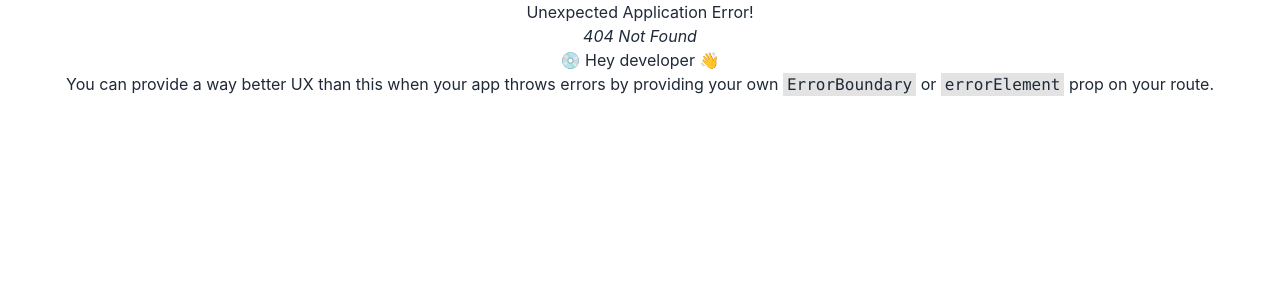
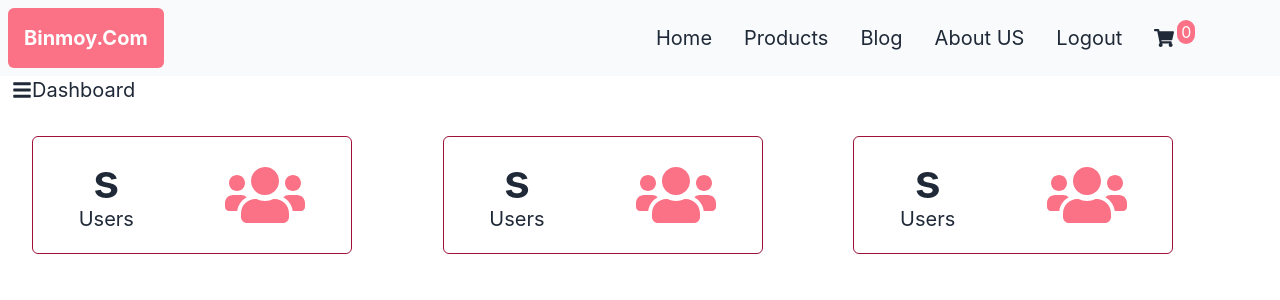
Before and after one commit to mdasif526976/Binmoy.Com, a React (Create React App) app: page /dashboard/admin in a window 1280 px wide. Before the commit this address had no page. Shown: the top 300 px of the page. Built offline with nearby package versions, Linux system fonts and the light colour scheme; no server answers.

Commit message:
cataghori page create

```diff
--- a/src/Authprovider/Authprovider.js
+++ b/src/Authprovider/Authprovider.js
@@ -1,5 +1,5 @@
-import React, { createContext, useState } from 'react';
-import {createUserWithEmailAndPassword, getAuth, GoogleAuthProvider, signInWithEmailAndPassword, signInWithPopup, signOut}  from "firebase/auth";
+import React, { createContext, useEffect, useState } from 'react';
+import {createUserWithEmailAndPassword, getAuth, GoogleAuthProvider, onAuthStateChanged, signInWithEmailAndPassword, signInWithPopup, signOut}  from "firebase/auth";
 import { app } from '../firebase/Firebase.config';
 import toast from 'react-hot-toast';
 export const AuthContext = createContext();
@@ -11,25 +11,39 @@ const Authprovider = ({children}) => {
 
     const provider = new GoogleAuthProvider();
   const googleSign=()=>{
+    setLoading(true)
       return signInWithPopup(auth,provider)
   }
 
 //   create user
 const SignUpWithEmailPassword = (email,password)=>{
+    setLoading(true)
     return createUserWithEmailAndPassword(auth,email,password)
 }
 
 // login user
 const loginUser = (email,password)=>{
+    setLoading(true)
     return signInWithEmailAndPassword(auth,email,password)
 }
 
 // logOut
 const logOut = ()=>{
+    setLoading(true)
     signOut(auth).then(()=>{
         toast.success('Log Out Successfully')
     })
 }
+
+// on state change
+useEffect( () =>{
+    const unsubscribe = onAuthStateChanged(auth, currentUser =>{
+        setUser(currentUser);
+        setLoading(false);
+    });
+
+    return () => unsubscribe();
+}, [])
 
      const authInfo = {
         user,setUser,loading,setLoading,googleSign,logOut
--- /dev/null
+++ b/src/component/AdminPage/AdminPage.js
@@ -0,0 +1,45 @@
+import React from 'react';
+import { FaUsers } from 'react-icons/fa';
+const AdminPage = () => {
+    return (
+        <div className='m-8'>
+            {/*  card section  */}
+            <div className='grid grid-cols-1 lg:grid-cols-3 gap-4'>
+
+              <div className=' w-80 rounded-md py-5 border border-rose-800 '>
+                 <div className='flex items-center justify-around '>
+                    <div className='flex flex-col'>
+                    <h1 className='text-5xl font-semibold'>s</h1>
+                    <h1 className='font-normal text-xl'>Users</h1>
+                    </div>
+                    <FaUsers className='w-20 h-16 text-rose-400'/>
+                 </div>
+
+              </div>
+              <div className=' w-80 rounded-md py-5 border border-rose-800 '>
+                 <div className='flex items-center justify-around '>
+                    <div className='flex flex-col'>
+                    <h1 className='text-5xl font-semibold'>s</h1>
+                    <h1 className='font-normal text-xl'>Users</h1>
+                    </div>
+                    <FaUsers className='w-20 h-16 text-rose-400'/>
+                 </div>
+
+              </div>
+              <div className=' w-80 rounded-md py-5 border border-rose-800 '>
+                 <div className='flex items-center justify-around '>
+                    <div className='flex flex-col'>
+                    <h1 className='text-5xl font-semibold'>s</h1>
+                    <h1 className='font-normal text-xl'>Users</h1>
+                    </div>
+                    <FaUsers className='w-20 h-16 text-rose-400'/>
+                 </div>
+
+              </div>
+
+            </div>
+        </div>
+    );
+};
+
+export default AdminPage;
--- /dev/null
+++ b/src/component/Advatisement/Advatisement.js
@@ -0,0 +1,11 @@
+import React from 'react';
+
+const Advatisement = () => {
+    return (
+        <div>
+
+        </div>
+    );
+};
+
+export default Advatisement;
--- /dev/null
+++ b/src/component/Catagoris/Catagoris.js
@@ -0,0 +1,54 @@
+import React from 'react';
+import { Link } from 'react-router-dom';
+
+const Catagoris = () => {
+    return (
+        <div className='rounded-md'>
+            <h1>We have 4 Catagoris of Brand</h1>
+
+      <div className="grid gap-8 lg:grid-cols-3 sm:max-w-sm sm:mx-auto lg:max-w-full">
+      <Link>
+      <div className="card w-80 lg:w-96 bg-base-100 shadow-xl">
+  <div className="card-body text-center items-center">
+    <h2 className="card-title text-blue-600 text-4xl ">SAMSUNG</h2>
+       <div className="card-actions justify-end">
+
+    </div>
+  </div>
+</div>
+      </Link>
+      <Link>
+      <div className="card w-80 lg:w-96 bg-base-100 shadow-xl">
+  <div className="card-body text-center items-center">
+    <h2 className="card-title text-red-600 text-4xl font-sans ">Oneplus</h2>
+       <div className="card-actions justify-end">
+
+    </div>
+  </div>
+</div>
+      </Link>
+      <Link>
+      <div className="card w-80 lg:w-96 bg-base-100 shadow-xl">
+  <div className="card-body text-center items-center">
+    <h2 className="card-title text-blue-500 text-4xl ">Vivo</h2>
+
+  </div>
+</div>
+      </Link>
+      <Link>
+      <div className="card w-80 lg:w-96 bg-base-100 shadow-xl">
+  <div className="card-body text-center items-center">
+    <h2 className="card-title text-green-500 text-4xl ">OPPO</h2>
+       <div className="card-actions justify-end">
+
+    </div>
+  </div>
+</div>
+      </Link>
+
+        </div>
+        </div>
+    );
+};
+
+export default Catagoris;
--- a/src/component/Home/BannerHome2/BannerHome2.js
+++ b/src/component/Home/BannerHome2/BannerHome2.js
@@ -1,15 +1,26 @@
 import React from 'react';
+import { Link } from 'react-router-dom';
 
 const BannerHome2 = () => {
     return (
-        <div className='grid grid-cols-4 mt-3 bg-gradient-to-r from-rose-300 to-red-100'>
-            <div className='col-span-1'>
-            <h1 className='text-2xl font-semibold text-center'>Wecome Newuser</h1>
-            <p>     </p>
-            </div>
-            <div className='col-span-3'>
+        <div className='mt-3 bg-gradient-to-r from-sky-300 to-red-50'>
+<div className="p-6 py-12 ">
+	<div className="container mx-auto">
+		<div className="flex flex-col lg:flex-row items-center justify-between">
+			<h2 className="text-center text-6xl tracking-tighter font-bold">Up to
+				<br className="sm:hidden"/>10% Off
+			</h2>
+			<div className="space-x-2 text-center py-2 lg:py-0">
+				<span>Plus free shipping! Use code:</span>
+				<span className="font-bold text-lg">NewUser10%</span>
+			</div>
+			<Link
+             className="px-5 mt-4 lg:mt-0 py-3 font-bold rounded-md border block
+              bg-rose-400 text-white">Shop Now ></Link>
+		</div>
+	</div>
+</div>
 
-            </div>
         </div>
     );
 };
--- a/src/component/Home/Home.js
+++ b/src/component/Home/Home.js
@@ -1,11 +1,14 @@
 import React from 'react';
 import BannerHome from './BannerHome/BannerHome';
 import BannerHome2 from './BannerHome2/BannerHome2';
+import { FaUser } from 'react-icons/fa';
+import Catagoris from '../Catagoris/Catagoris';
+import Advatisement from '../Advatisement/Advatisement';
 
 const Home = () => {
     return (
         <div className='grid grid-cols-6 m-8 gap-5 bg-slate-50'>
-            <div className='col-span-4'>
+            <div className='lg:col-span-4 col-span-6'>
                 <div className='grid grid-cols-1'>
                     <div>
                         <BannerHome></BannerHome>
@@ -15,20 +18,24 @@ const Home = () => {
                     </div>
                 </div>
             </div>
-            <div className='cols-span-2'>
-                <div className="card w-96 bg-rose-300 shadow-xl">
+            <div className='lg:cols-span-2'>
+                <div className="card w-96 h-60 hidden lg:block bg-rose-300 shadow-xl">
                     <div className="card-body">
+                        <FaUser className='mx-36 w-8 h-8  text-white'></FaUser>
                         <h2 className="text-center text-white font-normal text-2xl">Welcome To Binmoy.Com</h2>
                         <div className="card-actions justify-around mt-4">
                             <button className="py-2 rounded-full px-6 bg-rose-500 text-white">Join Now</button>
-                            <button className="py-2 rounded-full px-6 bg-white text-black hover:bg-white hover:text-rose-500 ">Login</button>
+                            <button className="py-2 rounded-full px-6 bg-white text-black
+                             hover:bg-white hover:text-rose-500 ">Explore Products </button>
                         </div>
-                        <p>If a dog chews shoes whose shoes does he choose?</p>
                          </div>
                 </div>
             </div>
             <div className='col-span-6 bg-green-600'>
-<h1>d;ldlfl</h1>
+            <Advatisement></Advatisement>
+            </div>
+            <div className='col-span-6 mx-3'>
+            <Catagoris></Catagoris>
             </div>
         </div>
     );
--- /dev/null
+++ b/src/layout/DashboardLayout/DashboardLayout.js
@@ -0,0 +1,31 @@
+import React from 'react';
+import { Link, Outlet } from 'react-router-dom';
+import Navbar from '../../shered/Navbar';
+import { FaBars } from 'react-icons/fa';
+
+const DashboardLayout = () => {
+    return (
+        <div>
+        <Navbar></Navbar>
+            <div className="drawer">
+  <input id="my-drawer" type="checkbox" className="drawer-toggle" />
+  <div className="drawer-content">
+  <label htmlFor="my-drawer" className="drawer-button text-xl mx-3 flex items-center"> <FaBars></FaBars>Dashboard</label>
+
+       <Outlet></Outlet>
+  </div>
+  <div className="drawer-side">
+    <label htmlFor="my-drawer" className="drawer-overlay"></label>
+    <ul className="menu p-4 w-80 bg-base-100 text-base-content">
+
+      <li><Link to='/dashboard/admin'>Admin Analitics</Link></li>
+      <li><a>Sidebar Item 2</a></li>
+
+    </ul>
+  </div>
+</div>
+        </div>
+    );
+};
+
+export default DashboardLayout;
--- a/src/shered/Navbar.js
+++ b/src/shered/Navbar.js
@@ -4,16 +4,22 @@ import { Link } from 'react-router-dom';
 import { AuthContext } from '../Authprovider/Authprovider';
 
 const Navbar = () => {
-  const {logOut} = useContext(AuthContext)
-    const menu =<>
+  const {logOut,user} = useContext(AuthContext)
+    const menu =
+    <>
      <li><Link to='' className='font-normal text-xl hover:bg-rose-500 hover:text-white rounded-md '>Home</Link></li>
      <li><Link to='/product' className='font-normal text-xl hover:bg-rose-500 hover:text-white rounded-md '>Products</Link></li>
+     <li><Link to='' className='font-normal text-xl hover:bg-rose-500 hover:text-white rounded-md '>Blog</Link></li>
+     <li><Link to='' className='font-normal text-xl hover:bg-rose-500 hover:text-white rounded-md '>About US</Link></li>
+     {user?.uid ?
+      <>
      <li><Link to='/login' className='font-normal text-xl hover:bg-rose-500 hover:text-white rounded-md '>Login</Link></li>
      <li><Link to='/signup' className='font-normal text-xl hover:bg-rose-500 hover:text-white rounded-md '>SignUp</Link></li>
-     <li><Link to='' className='font-normal text-xl hover:bg-rose-500 hover:text-white rounded-md '>Blog</Link></li>
-     <li><Link to='' className='font-normal text-xl hover:bg-rose-500 hover:text-white rounded-md '>About US</Link></li>
-     <li><button onClick={logOut} className='font-normal text-xl hover:bg-rose-500
+     </> :
+      <li><button onClick={logOut} className='font-normal text-xl hover:bg-rose-500
       hover:text-white rounded-md '>Logout</button></li>
+     }
+
      <li>
         <div className='relative'>
             <p className='bg-rose-400 px-1 absolute font-normal left-[39px] text-white top-2
```
Also changed, not shown: src/Routes/Routes.js (+12 -0 lines).
